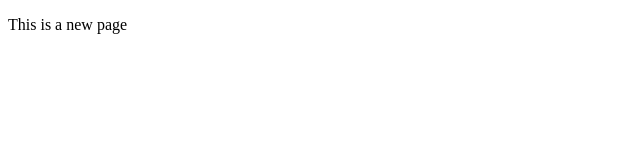
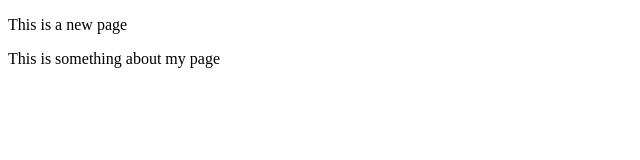
Before and after one commit to WinstonAdaete/car_park, a plain HTML site: page index.html in a window 1280 px wide. Shown: the whole page, without its empty margins (0-640 px from the left). Drawn offline with Linux system fonts and the light colour scheme.

Commit message:
I added something to index.html

```diff
--- a/index.html
+++ b/index.html
@@ -7,6 +7,7 @@
     <title>Document</title>
 </head>
 <p>This is a new page</p>
+<p>This is something about my page</p>
 <body>
 
 </body>
```
